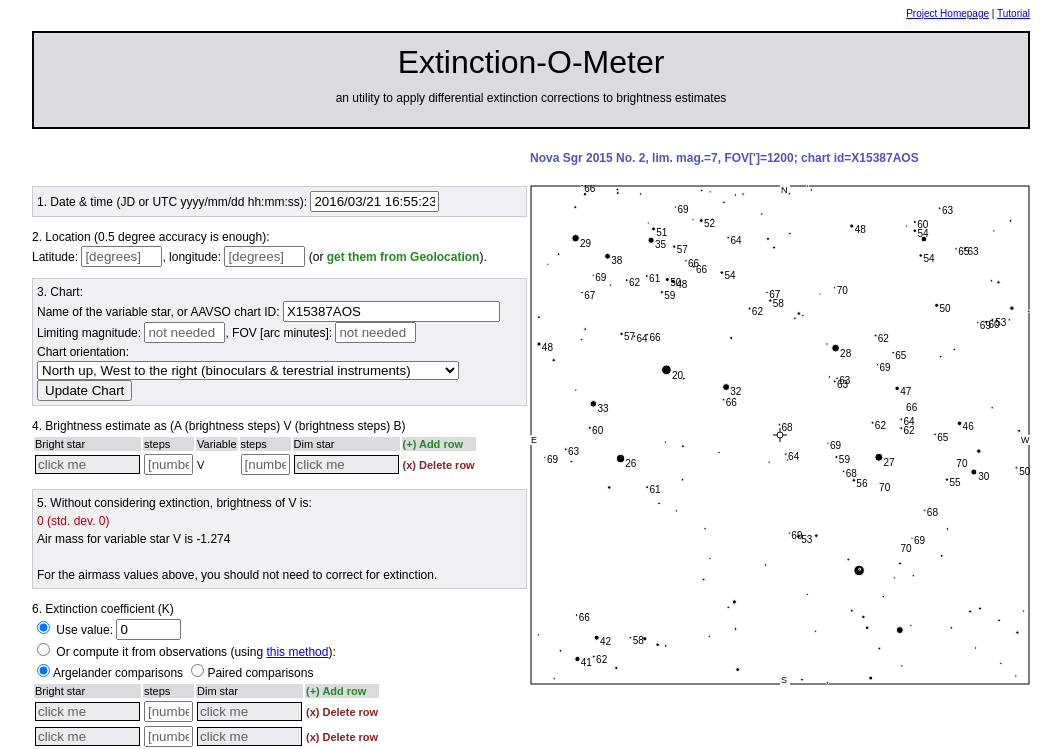
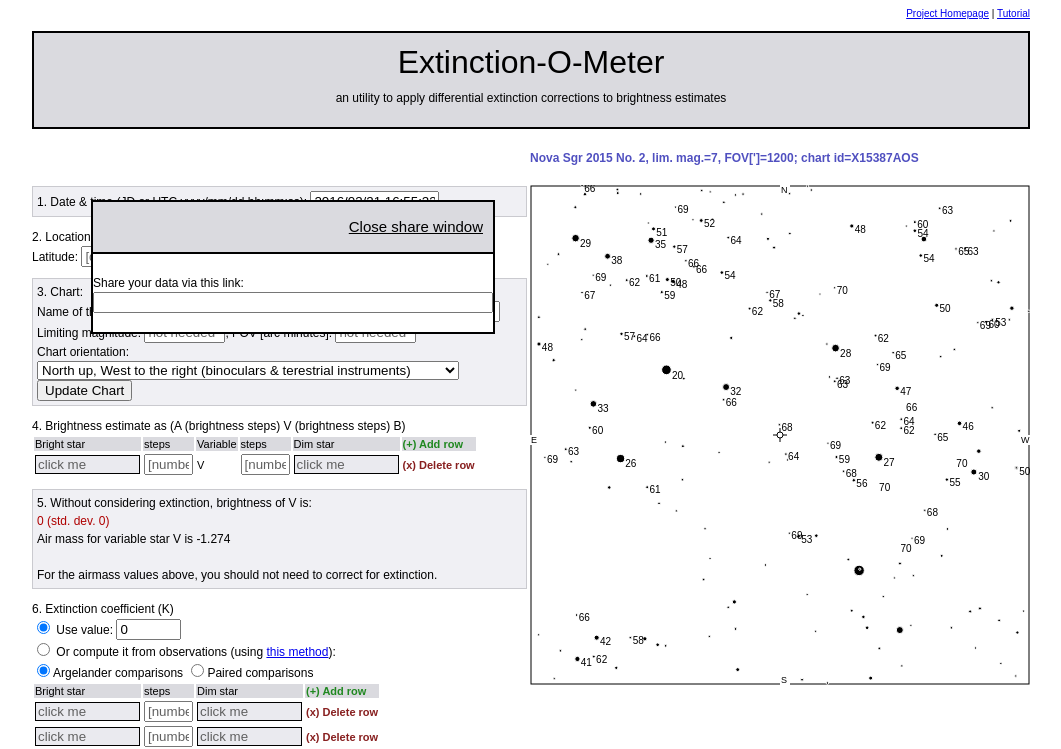
Before and after one commit to HerrAlien/extinction, a PHP site: page / in a window 1280 px wide. Shown: the top 749 px of the page, without its empty margins (109-1170 px from the left). Run offline with PHP 8.4, Linux system fonts and the light colour scheme.

Commit message:
UI for sharing the link

```diff
--- a/index.html
+++ b/index.html
@@ -170,6 +170,21 @@ along with this program.  If not, see https://www.gnu.org/licenses/agpl.html
         </div>
 
       </div>
+
+        <!-- this DIV is usually hidden, unless you're doing the tutorial -->
+        <div id="datashare">
+            <div id="datasharecaption">
+                    <a nohref id="closedatashare">Close share window</a>
+            </div>
+            <!-- only one of these can be visible -->
+            <div>
+				Share your data via this link:<br>
+				<input id="datashareurl">
+            </div>
+        </div>
+
+
+
     </div>
 
 </body>
--- a/scripts/datashare.js
+++ b/scripts/datashare.js
@@ -125,20 +125,21 @@ var DataShareLoader = {
 };
 
 var DataShareSave = {
-    onSaveClicked : function () {
-        /*chrome.app.window.create('share.html', { id: 'share', bounds: { width: 640, height: 120 } },
-        function(win) {
-            // win.contentWindow;
-            // set the link
-            // associate the onclick handler
-        });*/
-    },
+
+	popup : null,
+	urlinput : document.getElementById("datashareurl"),
 
     init: function () {
+		DataShareSave.popup = new PopupWindow("datashare", "datasharecaption");
         var link = document.getElementById("shareDataLink");
+
         link.onclick = function () {
-            DataShareSave.onSaveClicked();
+            DataShareSave.popup._window.style.display = "block";
         }
+
+		document.getElementById ("closedatashare").onclick = function () {
+			DataShareSave.popup._window.style.display = "none";
+		}
     }
 };
 
--- a/scripts/initialize.js
+++ b/scripts/initialize.js
@@ -109,8 +109,9 @@ var Initialization = {
 
   init: function () {
       try {
-      if (!ChartController || !StarsSelection || !CorrectorUIManager || !SVGChart || (typeof PopupWindow == 'undefined') ||
-          !PhotmetryTable || !InputValidator || !Hipparcos || !DataShareLoader || Initialization.doneInit)
+      if (!ChartController || !StarsSelection || !CorrectorUIManager || !SVGChart ||
+	     (typeof PopupWindow == 'undefined') || !PhotmetryTable || !InputValidator ||
+		 !Hipparcos || !DataShareLoader || !DataShareSave || Initialization.doneInit)
         return;
       } catch (err) {
         return;
--- a/scripts/popup.js
+++ b/scripts/popup.js
@@ -53,3 +53,10 @@ function PopupWindow (windowID, captionID) {
         previousEvt = mouseEvt;
     }
 }
+
+
+try {
+if (Initialization)
+    Initialization.init();
+} catch (err) {
+}
--- a/style/default.css
+++ b/style/default.css
@@ -298,3 +298,38 @@ svg, #svgContainer {
 :-ms-input-placeholder {
    color:    #606060;
 }
+
+
+#datashare {
+    top: 200px;
+    left: 200px;
+    position: absolute;
+    width: 400px;
+	height: 130px;
+    border: solid 2px #000000;
+    /*display: none; */
+    z-index: 999;
+    background-color: #ffffff;
+}
+
+#datashare input {
+	width: 100%;
+}
+
+#datasharecaption {
+    text-align: right;
+    background-color : #dadadf;
+    margin-bottom: 20px;
+    border-bottom: solid 2px #000000;
+    line-height: 50px;
+    font-size: 15px;
+    cursor: pointer;
+}
+
+#closedatashare {
+    margin: 10px;
+}
+
+#closedatashare {
+    text-decoration: underline;
+}
```
